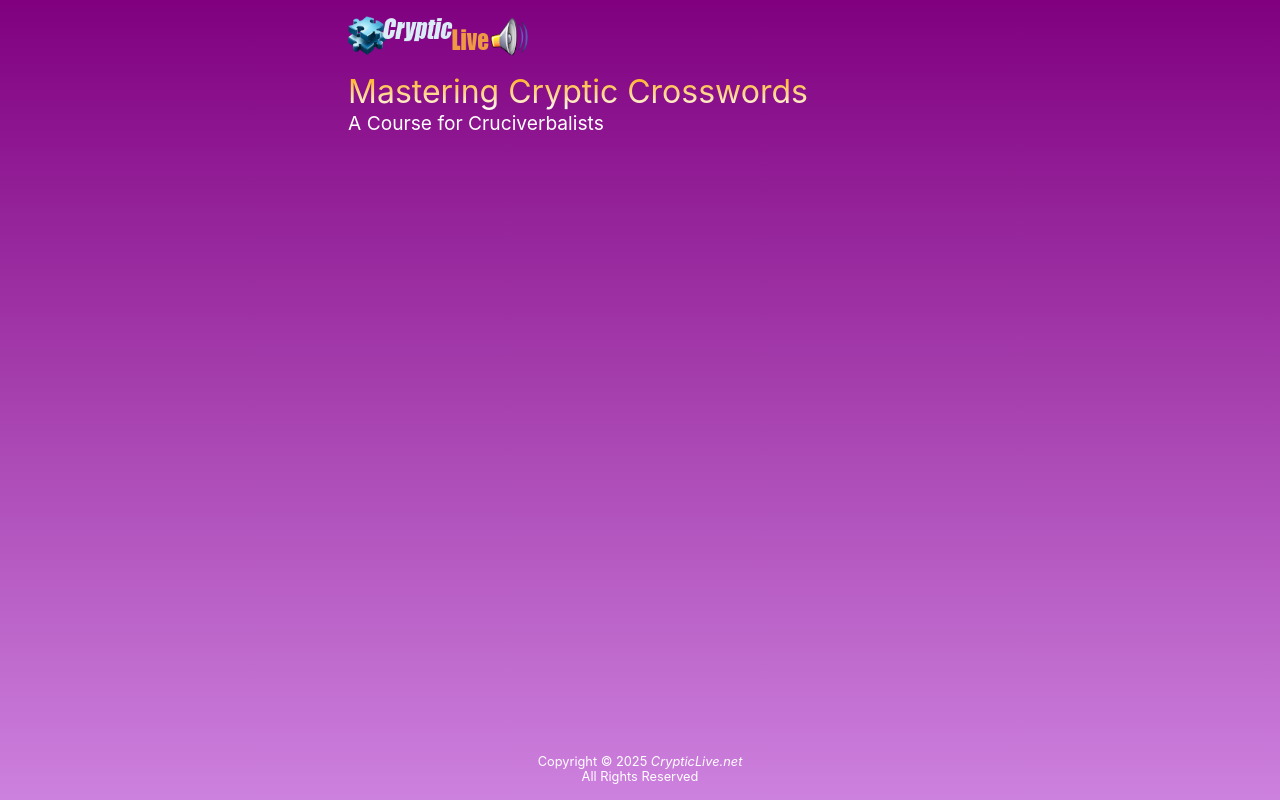
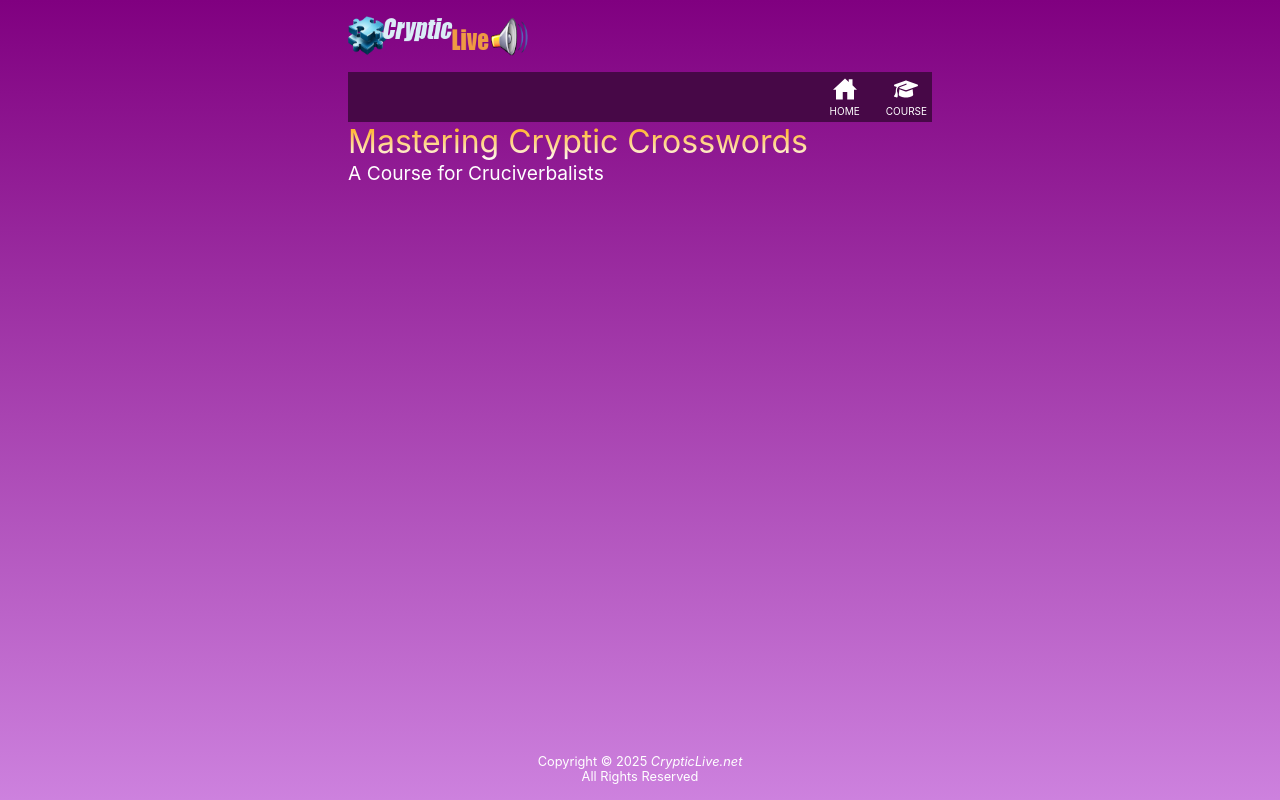
Before and after one commit to pambe525/cryptic-live, a Next.js app: page /course in a window 1280 px wide. Built offline with nearby package versions, Linux system fonts and the light colour scheme.

Commit message:
App router paradigm

```diff
--- a/app/course/page.js
+++ b/app/course/page.js
@@ -1,6 +1,12 @@
+import Head from "next/head";
+
 export default function Course() {
   return (
     <>
+      <Head>
+        <title>CrypticLive</title>
+        <meta name="description" content="Word Puzzles for Cruciverbalists" />
+      </Head>
       <h2 className="gradient-text">Mastering Cryptic Crosswords</h2>
       <h3>A Course for Cruciverbalists</h3>
     </>
--- a/app/layout.js
+++ b/app/layout.js
@@ -1,12 +1,8 @@
 import "./global.css";
+import Head from "next/head";
 import Header from "../components/header.js";
 import Footer from "../components/footer.js";
-
-export const metadata = {
-  title: "CrypticLive",
-  description: "Word Puzzles for Cruciverbalists",
-  icon: "/favicon.ico"
-}
+import NavBar from "../components/navbar.js";
 
 export default function RootLayout({ children }) {
   return (
@@ -14,6 +10,7 @@ export default function RootLayout({ children }) {
       <body>
         <div className="container">
           <Header />
+          <NavBar />
           {children}
           <Footer />
         </div>
--- a/app/page.js
+++ b/app/page.js
@@ -1,5 +1,11 @@
 import Image from "next/image";
 import styles from "./index.module.css";
+
+export const metadata = {
+  title: "CrypticLive Home",
+  description: "Word Puzzles for Cruciverbalists",
+  icon: "/favicon.ico"
+}
 
 export default function Home() {
   return (
--- a/components/navbar.js
+++ b/components/navbar.js
@@ -6,8 +6,8 @@ import styles from "./navbar.module.css";
 export default function NavBar() {
   return (
     <nav className={styles.navbar}>
-      <NavBarLink Icon={IoHomeSharp}>Home</NavBarLink>
-      <NavBarLink active Icon={FaGraduationCap}>Course</NavBarLink>
+      <NavBarLink active Icon={IoHomeSharp} href="/">Home</NavBarLink>
+      <NavBarLink Icon={FaGraduationCap} href="/course">Course</NavBarLink>
     </nav>
   );
 }
--- a/components/navbar.module.css
+++ b/components/navbar.module.css
@@ -24,7 +24,7 @@
 }
 
 .navbarLink:active {
-  border-bottom: 2px solid orange;
+  color: orange;
 }
 
 .navbarLink:hover {
--- a/components/navbarlink.js
+++ b/components/navbarlink.js
@@ -1,8 +1,8 @@
 import styles from "./navbar.module.css";
 
-export default function NavBarLink({ children, Icon, props }) {
+export default function NavBarLink({ children, Icon, href, props }) {
   return (
-    <a role="link" className={styles.navbarLink} {...props}>
+    <a role="link" className={styles.navbarLink} href={href} {...props}>
       <Icon className={styles.navbarLinkIcon} />
       <div className={styles.navbarLinkLabel}>{children}</div>
     </a>
```
Also changed, not shown: pages/_app.js (deleted, +0 -16 lines).
